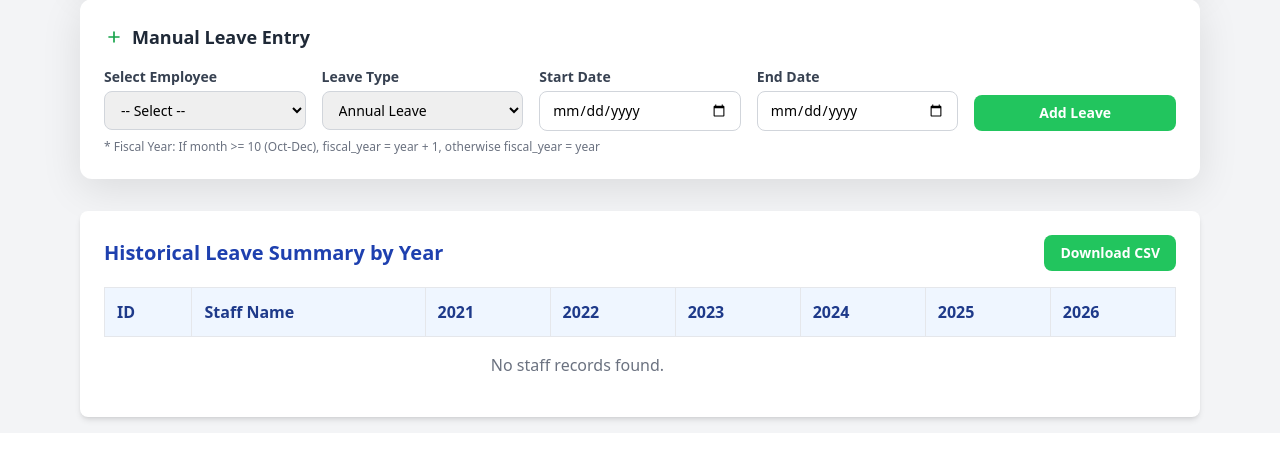
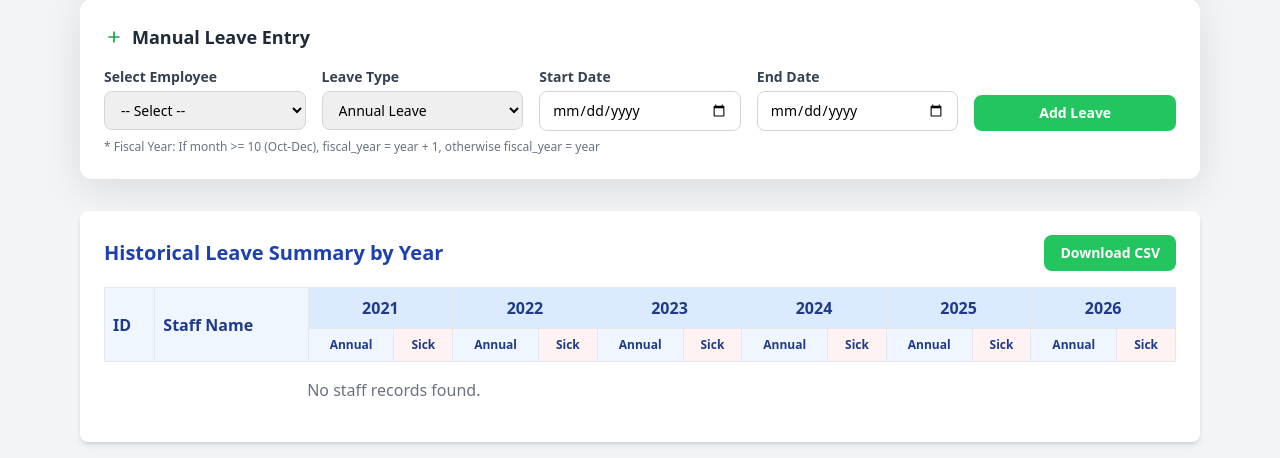
Before and after one commit to sew49/AISL-, a Flask app: page /admin/dashboard in a window 1280 px wide. Shown: the part 813-1271 px from the top of the page. Before the commit the page ends 1239 px from the top, so only its background shows below. Run offline with Flask 3, Linux system fonts and the light colour scheme; the visitor is signed in with stand-in values (Sample User, id 1); data that the repository does not hold is empty; some libraries are stand-ins or nearby versions.

Commit message:
Separate Annual and Sick leave in dashboard table
- Modified yearly_stats to track annual_totals and sick_totals separately
- Filter by LeaveType: Annual -> annual_totals, Sick -> sick_totals
- Updated dashboard template with separate columns for Annual and Sick

```diff
--- a/attendance_system/main.py
+++ b/attendance_system/main.py
@@ -444,7 +444,12 @@ def export_leave_summary():
                         year = leave.StartDate.year
 
                     if year in target_years:
-                        yearly_totals[year] += float(leave.TotalDays) if leave.TotalDays else 0.0
+                        days = float(leave.TotalDays) if leave.TotalDays else 0.0
+                        # Separate by leave type
+                        if leave.LeaveType == 'Annual':
+                            annual_totals[year] += days
+                        elif leave.LeaveType == 'Sick':
+                            sick_totals[year] += days
 
             yearly_stats.append({
                 'emp_id': emp_id,
@@ -565,8 +570,9 @@ def admin_dashboard():
 
         for emp in employees:
             emp_id = emp.EmpID
-            # Initialize yearly totals for this employee as floats
-            yearly_totals = {year: 0.0 for year in target_years}
+            # Initialize separate yearly totals for Annual and Sick leave
+            annual_totals = {year: 0.0 for year in target_years}
+            sick_totals = {year: 0.0 for year in target_years}
 
             # Calculate totals from historical leaves for this employee
             for leave in historical_leaves:
@@ -579,13 +585,19 @@ def admin_dashboard():
                         year = leave.StartDate.year
 
                     if year in target_years:
-                        yearly_totals[year] += float(leave.TotalDays) if leave.TotalDays else 0.0
+                        days = float(leave.TotalDays) if leave.TotalDays else 0.0
+                        # Separate by leave type
+                        if leave.LeaveType == 'Annual':
+                            annual_totals[year] += days
+                        elif leave.LeaveType == 'Sick':
+                            sick_totals[year] += days
 
-            # Build the row with Employee ID, Full Name (using name_map), and yearly totals
+            # Build the row with Employee ID, Full Name (using name_map), and separate yearly totals
             row = {
                 'emp_id': emp_id,
                 'full_name': name_map.get(emp_id, f"{emp.FirstName} {emp.LastName}"),
-                'years': yearly_totals
+                'annual': annual_totals,
+                'sick': sick_totals
             }
             yearly_stats.append(row)
 
--- a/attendance_system/templates/admin/dashboard.html
+++ b/attendance_system/templates/admin/dashboard.html
@@ -404,14 +404,28 @@
             <table class="w-full text-left border-collapse">
                 <thead>
                     <tr class="bg-blue-50 text-blue-900">
-                        <th class="p-3 border">ID</th>
-                        <th class="p-3 border">Staff Name</th>
-                        <th class="p-3 border">2021</th>
-                        <th class="p-3 border">2022</th>
-                        <th class="p-3 border">2023</th>
-                        <th class="p-3 border">2024</th>
-                        <th class="p-3 border">2025</th>
-                        <th class="p-3 border">2026</th>
+                        <th class="p-2 border" rowspan="2">ID</th>
+                        <th class="p-2 border" rowspan="2">Staff Name</th>
+                        <th class="p-2 border text-center bg-blue-100" colspan="2">2021</th>
+                        <th class="p-2 border text-center bg-blue-100" colspan="2">2022</th>
+                        <th class="p-2 border text-center bg-blue-100" colspan="2">2023</th>
+                        <th class="p-2 border text-center bg-blue-100" colspan="2">2024</th>
+                        <th class="p-2 border text-center bg-blue-100" colspan="2">2025</th>
+                        <th class="p-2 border text-center bg-blue-100" colspan="2">2026</th>
+                    </tr>
+                    <tr class="bg-blue-50 text-blue-900">
+                        <th class="p-2 border text-center text-xs">Annual</th>
+                        <th class="p-2 border text-center text-xs bg-red-50">Sick</th>
+                        <th class="p-2 border text-center text-xs">Annual</th>
+                        <th class="p-2 border text-center text-xs bg-red-50">Sick</th>
+                        <th class="p-2 border text-center text-xs">Annual</th>
+                        <th class="p-2 border text-center text-xs bg-red-50">Sick</th>
+                        <th class="p-2 border text-center text-xs">Annual</th>
+                        <th class="p-2 border text-center text-xs bg-red-50">Sick</th>
+                        <th class="p-2 border text-center text-xs">Annual</th>
+                        <th class="p-2 border text-center text-xs bg-red-50">Sick</th>
+                        <th class="p-2 border text-center text-xs">Annual</th>
+                        <th class="p-2 border text-center text-xs bg-red-50">Sick</th>
                     </tr>
                 </thead>
                 <tbody>
@@ -423,67 +437,133 @@
                         <td class="p-3 border font-medium">
                             {{ row.full_name }}
                         </td>
-                        <td class="p-3 border text-center">
-                            {% if row.years[2021] %}
-                                {% if row.years[2021] == row.years[2021]|int %}
-                                    {{ row.years[2021]|int }}
+                        <td class="p-2 border text-center bg-blue-50">
+                            {% if row.annual[2021] %}
+                                {% if row.annual[2021] == row.annual[2021]|int %}
+                                    {{ row.annual[2021]|int }}
                                 {% else %}
-                                    {{ row.years[2021] }}
+                                    {{ row.annual[2021] }}
                                 {% endif %}
                             {% else %}
                                 -
                             {% endif %}
                         </td>
-                        <td class="p-3 border text-center">
-                            {% if row.years[2022] %}
-                                {% if row.years[2022] == row.years[2022]|int %}
-                                    {{ row.years[2022]|int }}
+                        <td class="p-2 border text-center bg-red-50">
+                            {% if row.sick[2021] %}
+                                {% if row.sick[2021] == row.sick[2021]|int %}
+                                    {{ row.sick[2021]|int }}
                                 {% else %}
-                                    {{ row.years[2022] }}
+                                    {{ row.sick[2021] }}
                                 {% endif %}
                             {% else %}
                                 -
                             {% endif %}
                         </td>
-                        <td class="p-3 border text-center">
-                            {% if row.years[2023] %}
-                                {% if row.years[2023] == row.years[2023]|int %}
-                                    {{ row.years[2023]|int }}
+                        <td class="p-2 border text-center bg-blue-50">
+                            {% if row.annual[2022] %}
+                                {% if row.annual[2022] == row.annual[2022]|int %}
+                                    {{ row.annual[2022]|int }}
                                 {% else %}
-                                    {{ row.years[2023] }}
+                                    {{ row.annual[2022] }}
                                 {% endif %}
                             {% else %}
                                 -
                             {% endif %}
                         </td>
-                        <td class="p-3 border text-center">
-                            {% if row.years[2024] %}
-                                {% if row.years[2024] == row.years[2024]|int %}
-                                    {{ row.years[2024]|int }}
+                        <td class="p-2 border text-center bg-red-50">
+                            {% if row.sick[2022] %}
+                                {% if row.sick[2022] == row.sick[2022]|int %}
+                                    {{ row.sick[2022]|int }}
                                 {% else %}
-                                    {{ row.years[2024] }}
+                                    {{ row.sick[2022] }}
                                 {% endif %}
                             {% else %}
                                 -
                             {% endif %}
                         </td>
-                        <td class="p-3 border text-center">
-                            {% if row.years[2025] %}
-                                {% if row.years[2025] == row.years[2025]|int %}
-                                    {{ row.years[2025]|int }}
+                        <td class="p-2 border text-center bg-blue-50">
+                            {% if row.annual[2023] %}
+                                {% if row.annual[2023] == row.annual[2023]|int %}
+                                    {{ row.annual[2023]|int }}
                                 {% else %}
-                                    {{ row.years[2025] }}
+                                    {{ row.annual[2023] }}
                                 {% endif %}
                             {% else %}
                                 -
                             {% endif %}
                         </td>
-                        <td class="p-3 border text-center">
-                            {% if row.years[2026] %}
-                                {% if row.years[2026] == row.years[2026]|int %}
-                                    {{ row.years[2026]|int }}
+                        <td class="p-2 border text-center bg-red-50">
+                            {% if row.sick[2023] %}
+                                {% if row.sick[2023] == row.sick[2023]|int %}
+                                    {{ row.sick[2023]|int }}
                                 {% else %}
-                                    {{ row.years[2026] }}
+                                    {{ row.sick[2023] }}
+                                {% endif %}
+                            {% else %}
+                                -
+                            {% endif %}
+                        </td>
+                        <td class="p-2 border text-center bg-blue-50">
+                            {% if row.annual[2024] %}
+                                {% if row.annual[2024] == row.annual[2024]|int %}
+                                    {{ row.annual[2024]|int }}
+                                {% else %}
+                                    {{ row.annual[2024] }}
+                                {% endif %}
+                            {% else %}
+                                -
+                            {% endif %}
+                        </td>
+                        <td class="p-2 border text-center bg-red-50">
+                            {% if row.sick[2024] %}
+                                {% if row.sick[2024] == row.sick[2024]|int %}
+                                    {{ row.sick[2024]|int }}
+                                {% else %}
+                                    {{ row.sick[2024] }}
+                                {% endif %}
+                            {% else %}
+                                -
+                            {% endif %}
+                        </td>
+                        <td class="p-2 border text-center bg-blue-50">
+                            {% if row.annual[2025] %}
+                                {% if row.annual[2025] == row.annual[2025]|int %}
+                                    {{ row.annual[2025]|int }}
+                                {% else %}
+                                    {{ row.annual[2025] }}
+                                {% endif %}
+                            {% else %}
+                                -
+                            {% endif %}
+                        </td>
+                        <td class="p-2 border text-center bg-red-50">
+                            {% if row.sick[2025] %}
+                                {% if row.sick[2025] == row.sick[2025]|int %}
+                                    {{ row.sick[2025]|int }}
+                                {% else %}
+                                    {{ row.sick[2025] }}
+                                {% endif %}
+                            {% else %}
+                                -
+                            {% endif %}
+                        </td>
+                        <td class="p-2 border text-center bg-blue-50">
+                            {% if row.annual[2026] %}
+                                {% if row.annual[2026] == row.annual[2026]|int %}
+                                    {{ row.annual[2026]|int }}
+                                {% else %}
+                                    {{ row.annual[2026] }}
+                                {% endif %}
+                            {% else %}
+                                -
+                            {% endif %}
+                        </td>
+                        <td class="p-2 border text-center bg-red-50">
+                            {% if row.sick[2026] %}
+                                {% if row.sick[2026] == row.sick[2026]|int %}
+                                    {{ row.sick[2026]|int }}
+                                {% else %}
+                                    {{ row.sick[2026] }}
                                 {% endif %}
                             {% else %}
                                 -
```
